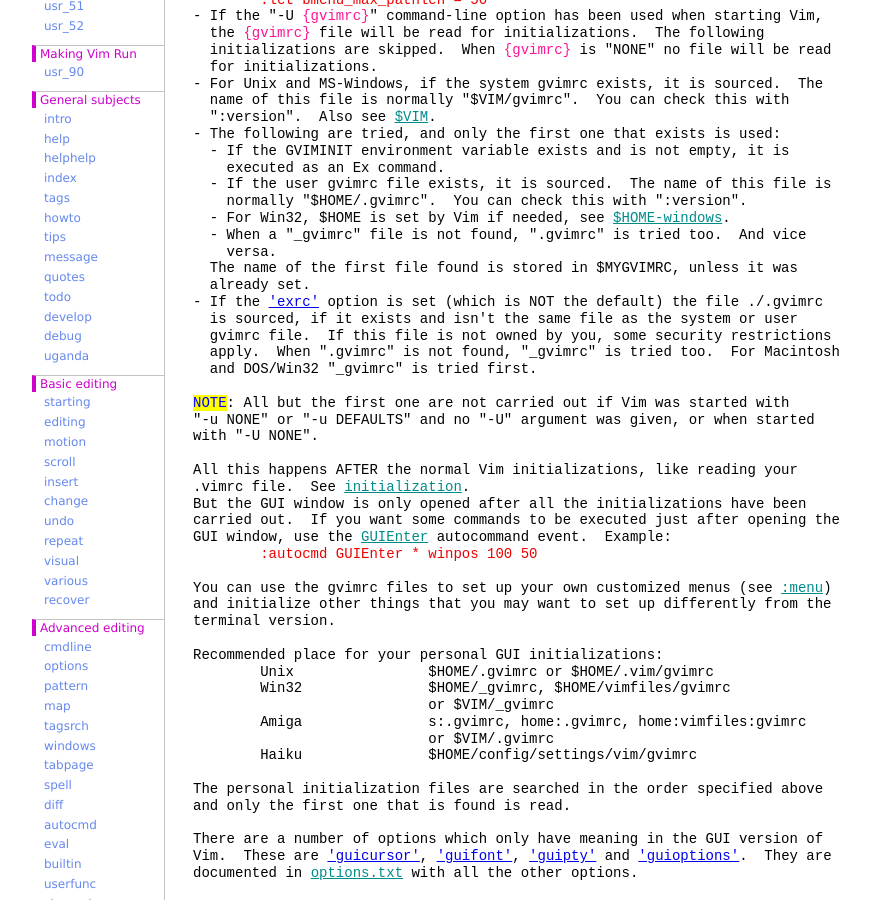
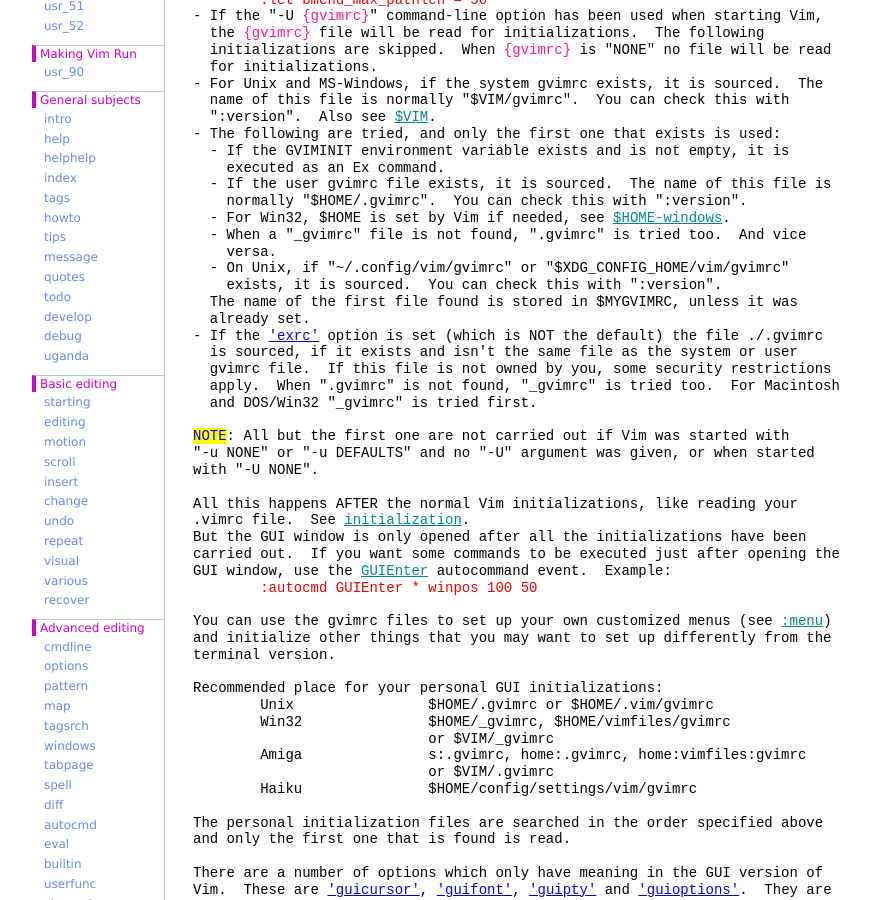
Before and after one commit to vim-jp/vimdoc-en, a Jekyll site: the page built from gui.html, in a window 1280 px wide and 900 px high, scrolled down 1152 px. Shown: the whole window, without its empty margins (208-1078 px from the left). Built offline with Jekyll 4.4.1, drawn with Linux system fonts in a browser that asks for light colours; nearby versions of some CDN libraries; comment, search, counter and statistics services are not loaded; some of the changed text lies outside the part shown.

Commit message:
Generated by GitHub workflow 8737940080
https://github.com/vim-jp/vimdoc-en/actions/runs/8737940080

```diff
--- a/gui.html
+++ b/gui.html
@@ -3,7 +3,7 @@ layout: vimdoc
 helpname: 'gui'
 ---
 <div id='vimCodeElement'>
-<a class="Constant" href="gui.html" name="gui.txt">gui.txt</a>&nbsp;&nbsp;&nbsp;&nbsp;&nbsp;&nbsp; For&nbsp;<span class="Identifier">Vim version 9.1.</span>&nbsp;&nbsp;Last change: 2023 Apr 29<br>
+<a class="Constant" href="gui.html" name="gui.txt">gui.txt</a>&nbsp;&nbsp;&nbsp;&nbsp;&nbsp;&nbsp; For&nbsp;<span class="Identifier">Vim version 9.1.</span>&nbsp;&nbsp;Last change: 2024 Apr 17<br>
 <br>
 <br>
 &nbsp;&nbsp;&nbsp;&nbsp;&nbsp;&nbsp;&nbsp;&nbsp;&nbsp;&nbsp;&nbsp;&nbsp;&nbsp;&nbsp;&nbsp;&nbsp;&nbsp;&nbsp;<span class="Identifier">VIM REFERENCE MANUAL&nbsp;&nbsp;&nbsp;&nbsp;by Bram Moolenaar</span><br>
@@ -75,6 +75,8 @@ When the GUI starts up initializations are carried out, in this order:<br>
 &nbsp;&nbsp;- For Win32, $HOME is set by Vim if needed, see&nbsp;<a class="Identifier" href="options.html#$HOME-windows">$HOME-windows</a>.<br>
 &nbsp;&nbsp;- When a &quot;_gvimrc&quot; file is not found, &quot;.gvimrc&quot; is tried too.&nbsp;&nbsp;And vice<br>
 &nbsp;&nbsp;&nbsp;&nbsp;versa.<br>
+&nbsp;&nbsp;- On Unix, if &quot;~/.config/vim/gvimrc&quot; or &quot;$XDG_CONFIG_HOME/vim/gvimrc&quot;<br>
+&nbsp;&nbsp;&nbsp;&nbsp;exists, it is sourced.&nbsp;&nbsp;You can check this with &quot;:version&quot;.<br>
 &nbsp;&nbsp;The name of the first file found is stored in $MYGVIMRC, unless it was<br>
 &nbsp;&nbsp;already set.<br>
 - If the&nbsp;<a class="Type" href="options.html#'exrc'">'exrc'</a>&nbsp;option is set (which is NOT the default) the file ./.gvimrc<br>
```
